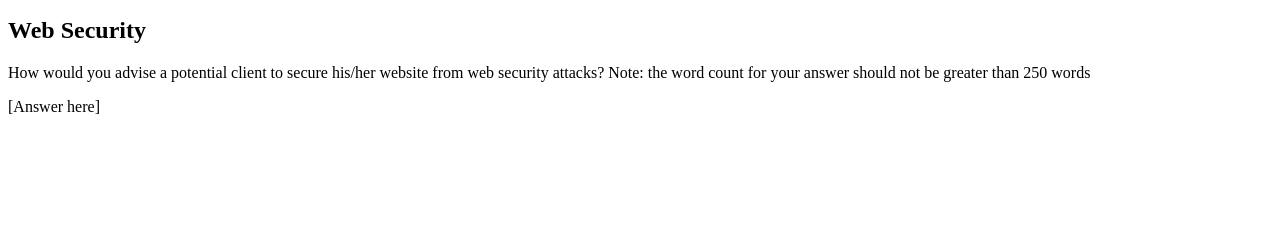
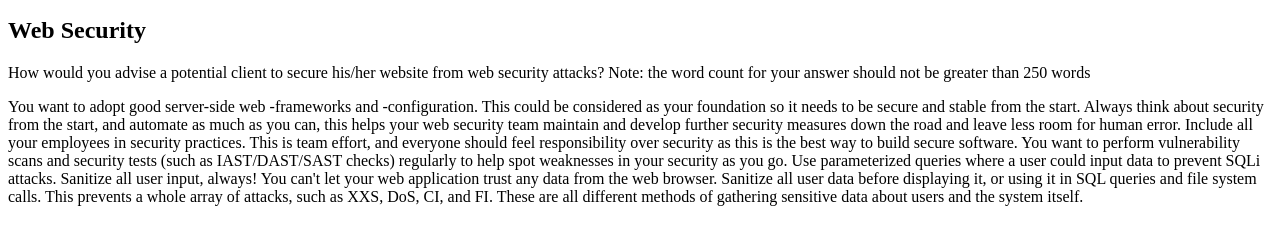
Before and after one commit to Pockitt/WCT-MODULE1, a plain HTML site: page index.html in a window 1280 px wide. Shown: the part 101-346 px from the top of the page. Drawn offline with Linux system fonts and the light colour scheme.

Commit message:
Added answer to security Q

```diff
--- a/index.html
+++ b/index.html
@@ -8,6 +8,13 @@
     <p>Welcome to my first website.</p>
     <h2>Web Security</h2>
     <p id="web-security-question">How would you advise a potential client to secure his/her website from web security attacks? Note: the word count for your answer should not be greater than 250 words</p>
-    <p id="web-security-answer">[Answer here]</p>
+    <p id="web-security-answer">You want to adopt good server-side web -frameworks and -configuration. This could be considered as your foundation so it needs to be secure and stable from the start.
+      Always think about security from the start, and automate as much as you can, this helps your web security team maintain and develop further security measures down the road and leave less room for human error.
+      Include all your employees in security practices. This is team effort, and everyone should feel responsibility over security as this is the best way to build secure software.
+      You want to perform vulnerability scans and security tests (such as IAST/DAST/SAST checks) regularly to help spot weaknesses in your security as you go.
+      Use parameterized queries where a user could input data to prevent SQLi attacks.
+      Sanitize all user input, always! You can't let your web application trust any data from the web browser. Sanitize all user data before displaying it, or using it in SQL queries and file system calls.
+      This prevents a whole array of attacks, such as XXS, DoS, CI, and FI. These are all different methods of gathering sensitive data about users and the system itself.
+    </p>
   </body>
 </html>
```
